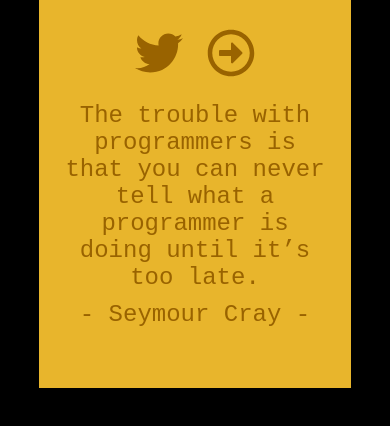
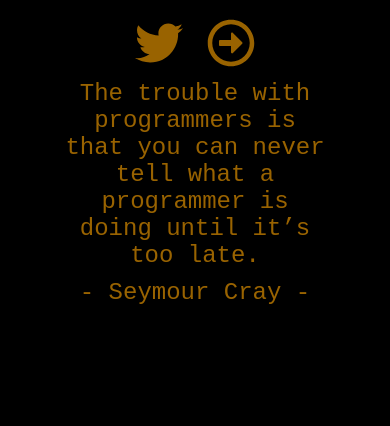
Before and after one commit to walterswoodward/react-redux-quote-machine, a React (Create React App) app: page / in a window 390 px wide. Shown: the top 426 px of the page. Built offline with nearby package versions, Linux system fonts and the light colour scheme; a web font is replaced by a local one.

Commit message:
position fixed to buttons bar for responsiveness

```diff
--- a/src/index.css
+++ b/src/index.css
@@ -10,14 +10,18 @@ body {
   position: relative;
   padding: 0vh 10% 0vh 10%;
   background: black;
+  width: 80%;
   height: 100vh;
 }
 
 .buttons {
   display: flex;
   justify-content: center;
-  padding: 20px 10px 0px 10px;
-  background: hsl(44, 80%, 54%);
+  padding: 10px 0px 10px 0px;
+  background: black;
+  width: 80%;
+  position: fixed;
+  margin: 0px auto;
 }
 
 .button {
@@ -55,14 +59,14 @@ body {
 }
 
 .quotes_container {
-  background: hsl(44, 80%, 54%);
+  background: black;
   display: block;
-  padding: 10px 10px 50px 10px;
+  padding: 70px 10px 50px 10px;
   font-family: "Averia Libre", monospace;
 }
 
 .quotes {
-  background: hsl(44, 80%, 54%);
+  background: black;
   padding: 10px;
   font-size: 1.5rem;
 }
```
